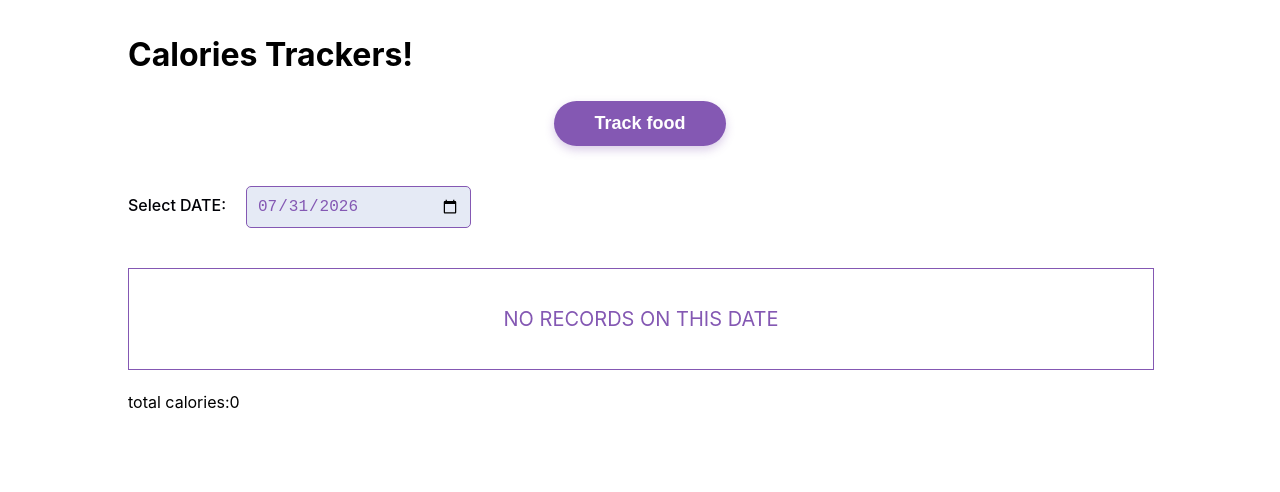
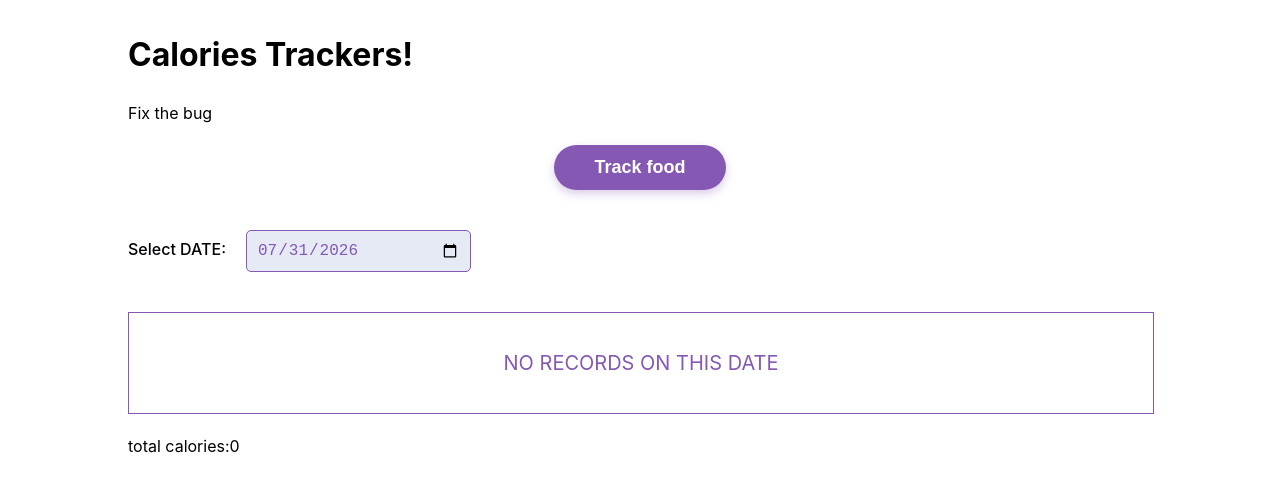
Before and after one commit to Omarjavascript/Calorie_Records_Refresh, a React (Vite) app: page / in a window 1280 px wide. Shown: the top 492 px of the page. Built offline with nearby package versions, Linux system fonts and the light colour scheme.

Commit message:
fix: critical bug in production

```diff
--- a/src/App.jsx
+++ b/src/App.jsx
@@ -66,6 +66,7 @@ export default function App() {
   return (
     <div>
       <h1>Calories Trackers!</h1>
+      <p>Fix the bug</p>
 
       {/* 1. Dialog Root: Connects the open state and change handler */}
       <Dialog.Root open={isOpen} onOpenChange={setIsOpen}>
```
